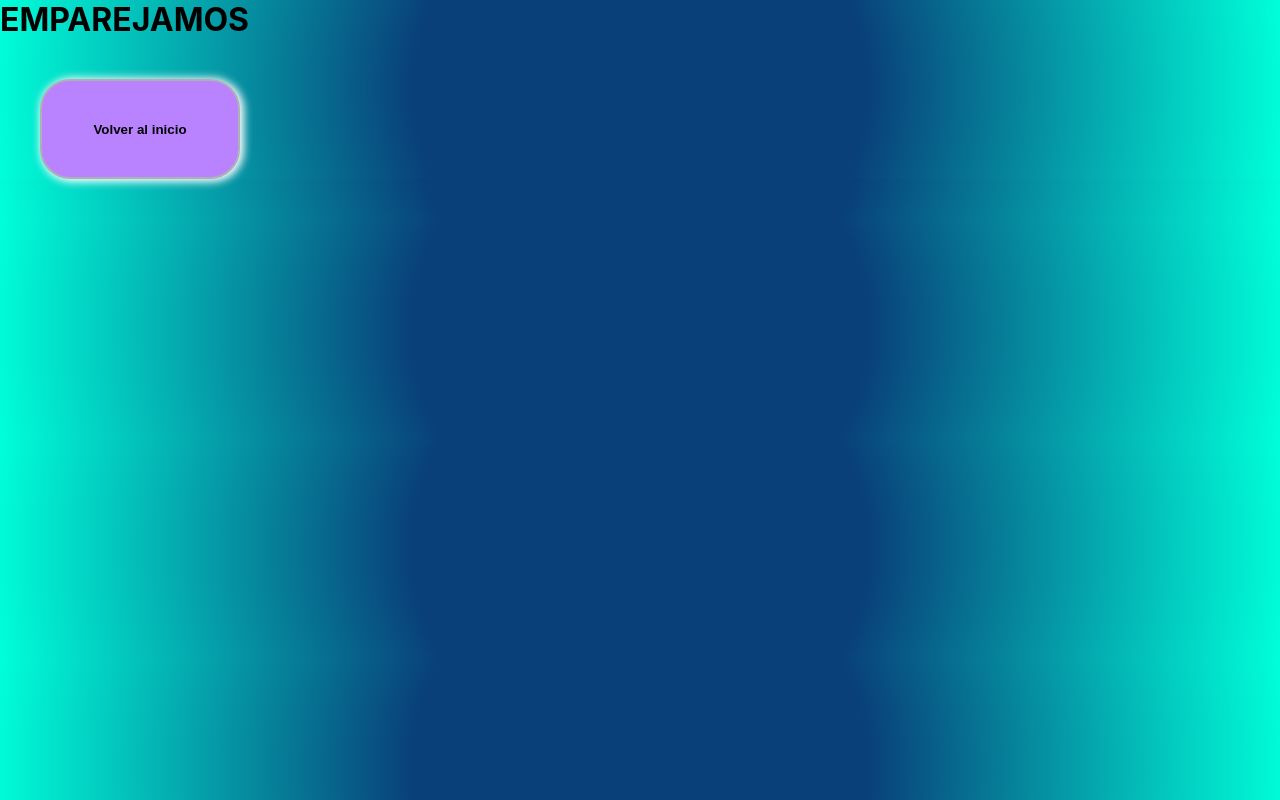
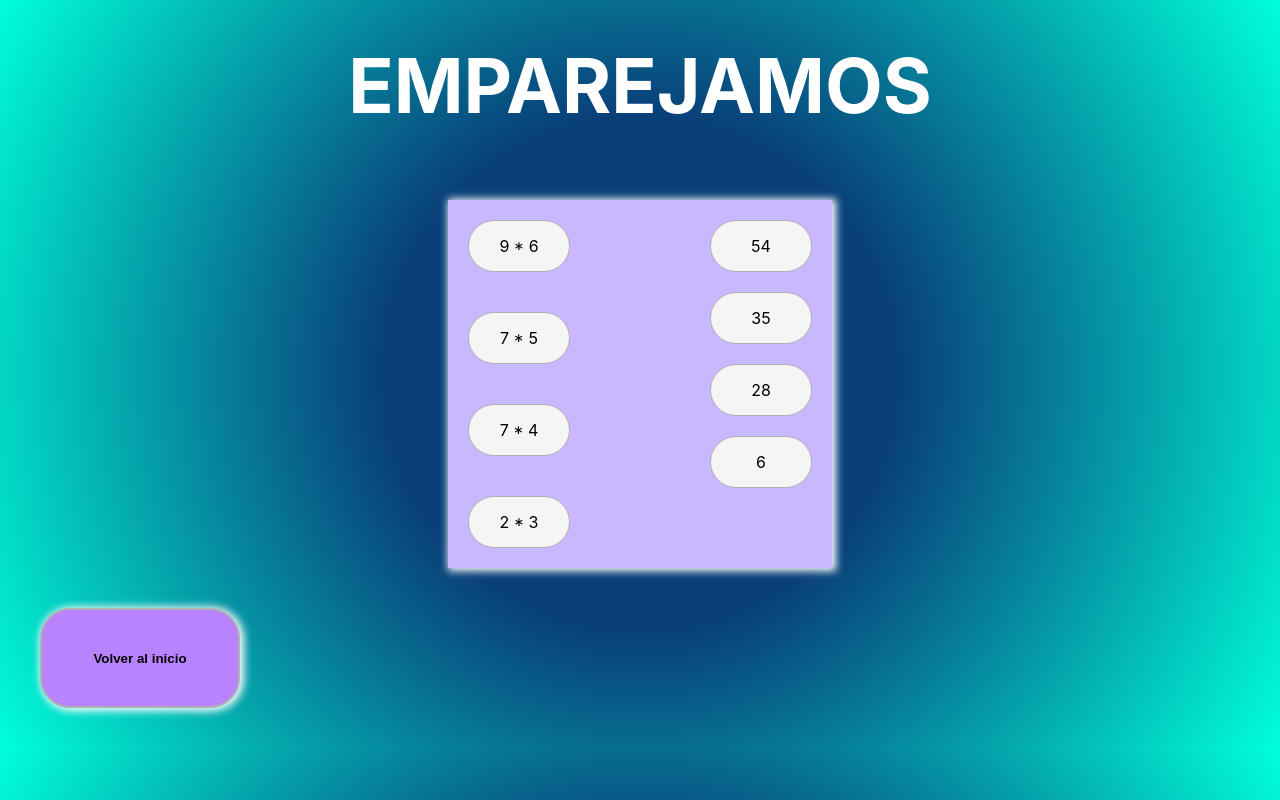
Before and after one commit to MariaJGuerrero/app-multiplicaciones, a React (Create React App) app: page /parejas in a window 1280 px wide. Built offline with nearby package versions, Linux system fonts and the light colour scheme.

Commit message:
creo contenido de parejas

```diff
--- /dev/null
+++ b/src/componentes/parejas-columna- resultados.jsx
@@ -0,0 +1,7 @@
+function ColumnaTarjetasResultados({ resultado }){
+    return(
+
+            <div className="tarjeta resultado">{resultado}</div>
+    )
+}
+export default ColumnaTarjetasResultados;
--- /dev/null
+++ b/src/componentes/parejas-columna-operaciones.jsx
@@ -0,0 +1,7 @@
+function ColumnaTarjetasOperaciones({ operacion }){
+    return(
+
+            <div className="tarjeta operacion">{operacion}</div>
+    )
+}
+export default ColumnaTarjetasOperaciones;
--- a/src/paginas/parejas/parejas.css
+++ b/src/paginas/parejas/parejas.css
@@ -0,0 +1,37 @@
+.contenedor-principal-parejas{
+    display: flex;
+    flex-wrap: wrap;
+    flex-direction: column;
+}
+
+.contenedor-parejas{
+    margin-top: 20px;
+    width: 30%;
+    min-height: 100px;
+    background-color: #CAB8FF;
+    box-shadow: 2px 1px 8px 2px white;
+    display: flex;
+    justify-self: center;
+    align-self: center;
+    justify-content: space-between;
+}
+
+.columna-parejas-operaciones{
+    display: flex;
+    flex-direction: column;
+    justify-content: flex-start;
+
+}
+
+.tarjeta{
+    min-width: 100px;
+    height: 50px;
+    display: flex;
+    justify-content: center;
+    align-items: center;
+    background-color: whitesmoke;
+    border: 1px solid #AFB0B6;
+    border-radius: 30px;
+    cursor: pointer;
+    margin: 20px;
+}
--- a/src/paginas/parejas/parejas.jsx
+++ b/src/paginas/parejas/parejas.jsx
@@ -1,18 +1,52 @@
 import React from "react";
 import { Link } from 'react-router-dom';
 import BotonInicio from "../../componentes/boton-inicio";
+import ColumnaTarjetasResultados from "../../componentes/parejas-columna- resultados";
+import ColumnaTarjetasOperaciones from "../../componentes/parejas-columna-operaciones";
+import './parejas.css'
 
+
+
+
+function getRandomIntInclusive(min, max) {
+    min = Math.ceil(min);
+    max = Math.floor(max);
+    return Math.floor(Math.random() * (max - min + 1) + min);
+}
+
+const operadores = [
+    {a: getRandomIntInclusive(1, 10), b: getRandomIntInclusive(1, 10)},
+    {a: getRandomIntInclusive(1, 10), b: getRandomIntInclusive(1, 10)},
+    {a: getRandomIntInclusive(1, 10), b: getRandomIntInclusive(1, 10)},
+    {a: getRandomIntInclusive(1, 10), b: getRandomIntInclusive(1, 10)},
+]
+
+const resultados = operadores.map((operador) => operador.a * operador.b)
 
 
 function Parejas() {
     return (
         <div className="contenedor-principal-parejas">
-            <h1> EMPAREJAMOS</h1>
+            <header>
+                <h1 className="titulo"> EMPAREJAMOS</h1>
+            </header>
 
-            <Link to="/">
-                <BotonInicio
-                    texto='Volver al inicio' />
-            </Link>
+            <section className="contenedor-parejas">
+            <div className="columna-parejas-operaciones">
+                {operadores.map((operador) => <ColumnaTarjetasOperaciones operacion= {operador.a + ' * ' + operador.b} />)}
+            </div>
+            <div className="columna-parejas-resultados">
+                {resultados.map((operador) => <ColumnaTarjetasResultados resultado= {operador} /> )}
+            </div>
+            </section>
+
+            <footer>
+                <Link to="/">
+                    <BotonInicio
+                        texto='Volver al inicio' />
+                </Link>
+            </footer>
+
         </div>
     )
 }
```
